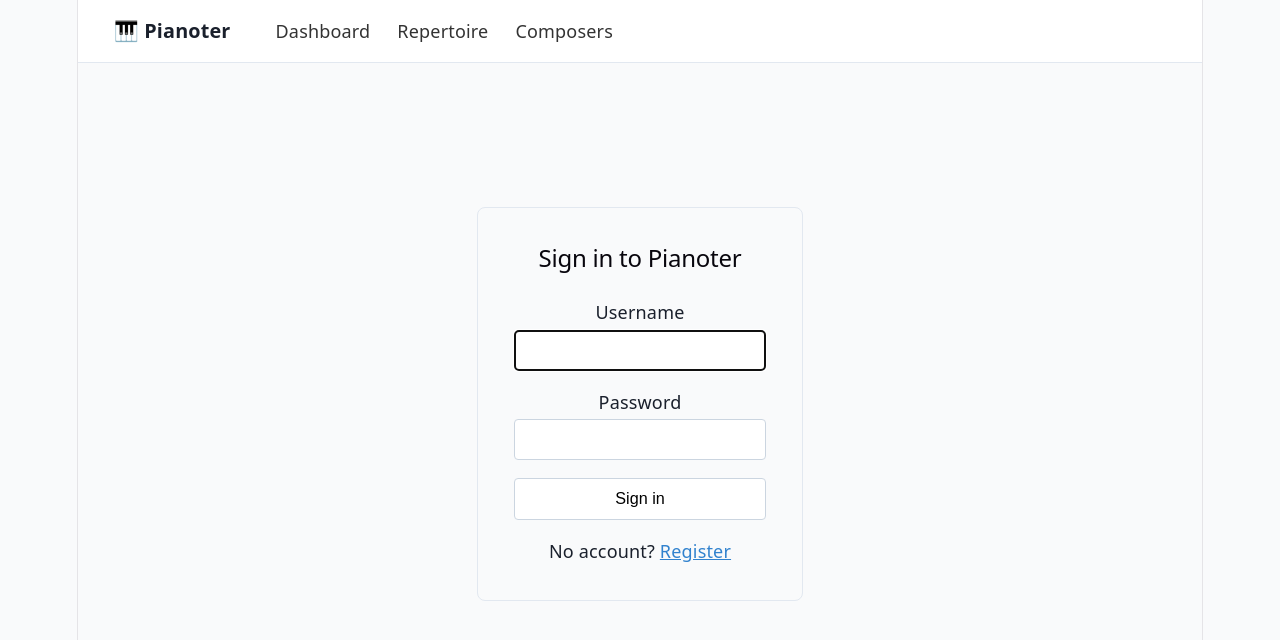
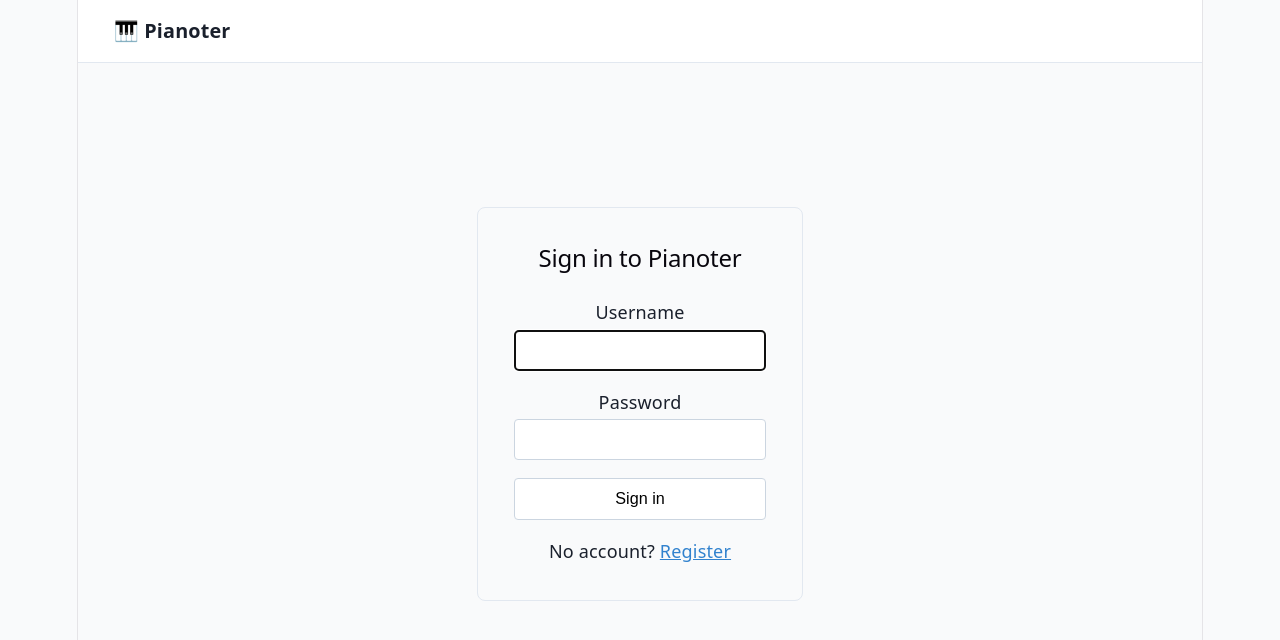
Before and after one commit to notarock/pianoter, a React (Vite) app in the folder web/: page /login in a window 1280 px wide. Shown: the top 640 px of the page. Built offline with nearby package versions, Linux system fonts and the light colour scheme.

Commit message:
Hide nav links when user is not authenticated

```diff
--- a/web/src/App.tsx
+++ b/web/src/App.tsx
@@ -16,7 +16,7 @@ function ProtectedRoute({ children }: { children: React.ReactNode }) {
 }
 
 function Nav() {
-  const { user, logout } = useAuth()
+  const { user, token, logout } = useAuth()
   const style = ({ isActive }: { isActive: boolean }) => ({
     fontWeight: isActive ? 'bold' : 'normal',
     textDecoration: 'none',
@@ -25,9 +25,13 @@ function Nav() {
   return (
     <nav style={{ display: 'flex', gap: '1.5rem', padding: '1rem 2rem', borderBottom: '1px solid #e2e8f0', background: '#fff', alignItems: 'center' }}>
       <span style={{ fontWeight: 'bold', fontSize: '1.1rem', marginRight: '1rem' }}>🎹 Pianoter</span>
-      <NavLink to="/" end style={style}>Dashboard</NavLink>
-      <NavLink to="/repertoire" style={style}>Repertoire</NavLink>
-      <NavLink to="/composers" style={style}>Composers</NavLink>
+      {token && (
+        <>
+          <NavLink to="/" end style={style}>Dashboard</NavLink>
+          <NavLink to="/repertoire" style={style}>Repertoire</NavLink>
+          <NavLink to="/composers" style={style}>Composers</NavLink>
+        </>
+      )}
       {user && (
         <span style={{ marginLeft: 'auto', display: 'flex', gap: '1rem', alignItems: 'center' }}>
           <span style={{ color: '#666', fontSize: '0.9rem' }}>{user.username}</span>
```
